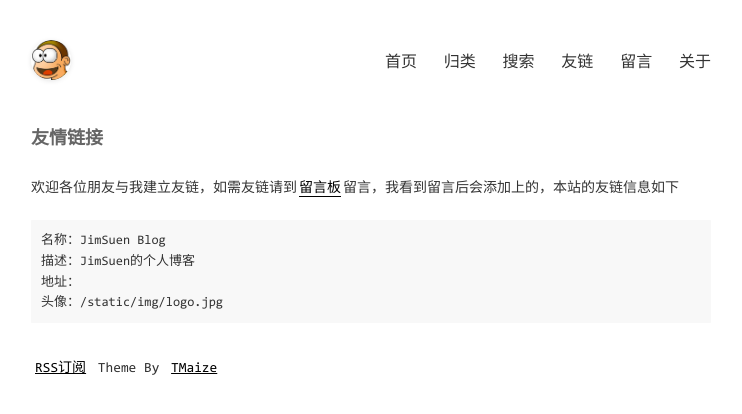
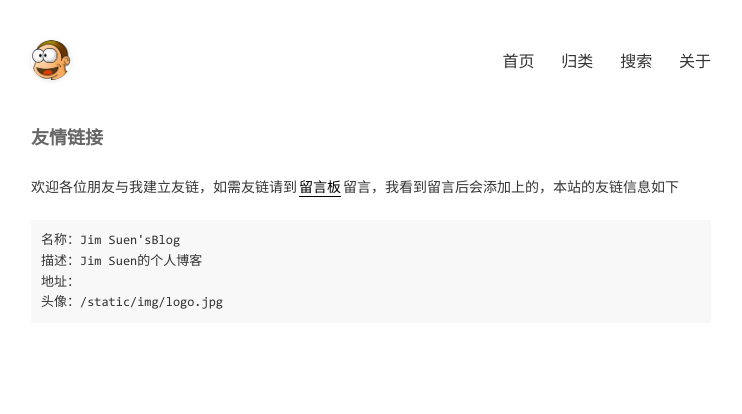
Before and after one commit to JimSuen/jimsuen.github.io, a Jekyll site: the page built from pages/links.md, in a window 1280 px wide. Shown: the top 414 px of the page, without its empty margins (269-1011 px from the left). Built offline with Jekyll 4.4.1, drawn with Linux system fonts in a browser that asks for light colours; comment, search, counter and statistics services are not loaded.

Commit message:
调整显示内容

```diff
--- a/_config.yml
+++ b/_config.yml
@@ -1,11 +1,10 @@
 encoding: utf-8
 
 # SEO相关信息
-title: JimSuen Blog
-description: JimSuen的个人博客
-keywords: JimSuen,Blog,JavaScript,Html
-author: JimSuen
-# footerText: "Copyright © 2016 皖ICP备16016174号"
+title: Jim Suen'sBlog
+description: Jim Suen的个人博客
+keywords: Jim Suen,Blog,JavaScript,Html
+author: Jim Suen
 
 # 这些不要动
 permalink: /posts/:year/:month/:day/:title.html
@@ -41,10 +40,10 @@ menu:
     url: /pages/categories.html
   - title: 搜索
     url: /pages/search.html
-  - title: 友链
-    url: /pages/links.html
-  - title: 留言
-    url: /pages/chat.html
+  # - title: 友链
+  #   url: /pages/links.html
+  # - title: 留言
+  #   url: /pages/chat.html
   - title: 关于
     url: /pages/about.html
 
--- a/_includes/footer.html
+++ b/_includes/footer.html
@@ -1,9 +1,9 @@
 <footer class="footer">
   <span>{{ site.footerText }}</span>
-  <a href="{{ site.baseurl }}/static/xml/rss.xml">RSS订阅</a>
+  <!-- <a href="{{ site.baseurl }}/static/xml/rss.xml">RSS订阅</a>
   {%- comment %} 请保留主题来源，么么哒~ {% endcomment %}
   <span>Theme By</span>
-  <a href="https://github.com/TMaize/tmaize-blog">TMaize</a>
+  <a href="https://github.com/TMaize/tmaize-blog">TMaize</a> -->
 </footer>
 <div id="to-top">
   <span></span>
```
